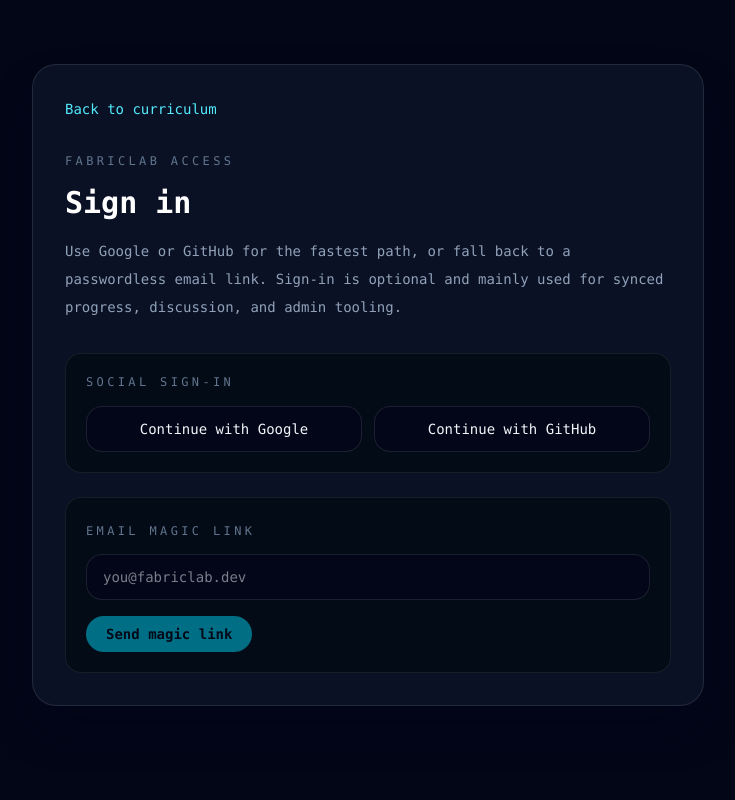
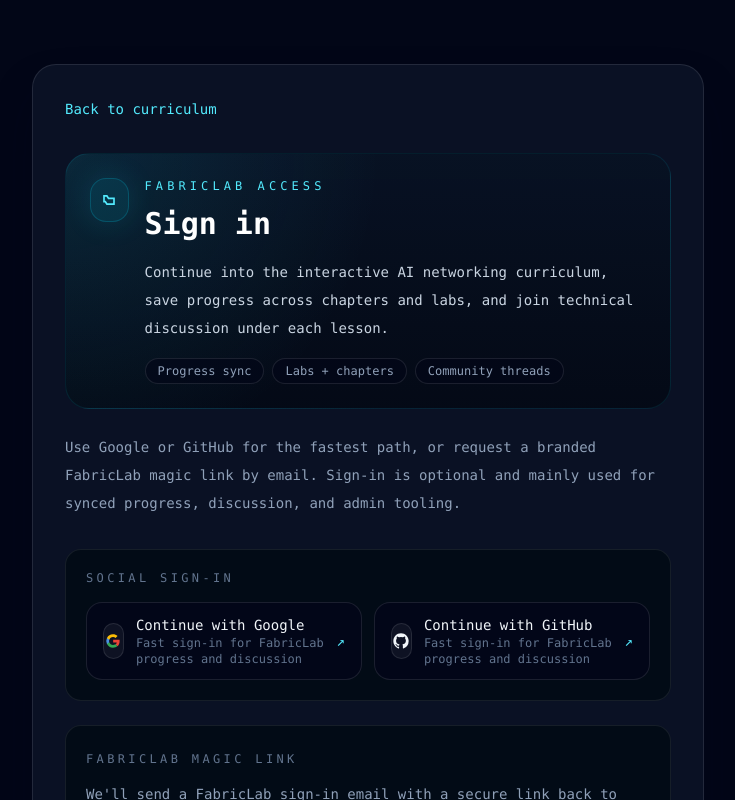
Before and after one commit to g-arjuna/fabriclab, a Next.js app in the folder apps/web/: page /login in a window 1280 px wide. Shown: the top 800 px of the page, without its empty margins (272-1007 px from the left). Built offline with nearby package versions, Linux system fonts and the light colour scheme; no server answers.

Commit message:
Polish login branding and auth copy

```diff
--- a/apps/web/app/login/page.tsx
+++ b/apps/web/app/login/page.tsx
@@ -33,6 +33,61 @@ const socialProviderLabels: Partial<Record<Provider, string>> = {
   fly: "Fly.io",
 };
 
+function GoogleMark() {
+  return (
+    <svg aria-hidden="true" viewBox="0 0 24 24" className="h-4 w-4">
+      <path
+        fill="#EA4335"
+        d="M12.24 10.285v3.91h5.427c-.238 1.258-.952 2.324-2.03 3.04l3.286 2.55c1.916-1.765 3.017-4.362 3.017-7.46 0-.715-.064-1.404-.184-2.04H12.24Z"
+      />
+      <path
+        fill="#34A853"
+        d="M12 22c2.73 0 5.02-.904 6.693-2.444l-3.286-2.55c-.905.607-2.06.97-3.407.97-2.62 0-4.84-1.77-5.636-4.145H2.97v2.63A10 10 0 0 0 12 22Z"
+      />
+      <path
+        fill="#4A90E2"
+        d="M6.364 13.83a5.996 5.996 0 0 1 0-3.66V7.54H2.97a10 10 0 0 0 0 8.92l3.394-2.63Z"
+      />
+      <path
+        fill="#FBBC05"
+        d="M12 6.024c1.485 0 2.82.51 3.87 1.514l2.903-2.902C17.015 2.995 14.728 2 12 2A10 10 0 0 0 2.97 7.54l3.394 2.63C7.16 7.794 9.38 6.024 12 6.024Z"
+      />
+    </svg>
+  );
+}
+
+function GitHubMark() {
+  return (
+    <svg aria-hidden="true" viewBox="0 0 24 24" className="h-4 w-4 fill-current">
+      <path d="M12 .5C5.65.5.5 5.7.5 12.13c0 5.14 3.29 9.5 7.86 11.03.58.11.79-.26.79-.57 0-.28-.01-1.03-.02-2.03-3.2.71-3.88-1.57-3.88-1.57-.52-1.35-1.28-1.71-1.28-1.71-1.04-.73.08-.71.08-.71 1.15.08 1.75 1.2 1.75 1.2 1.02 1.78 2.68 1.27 3.33.97.1-.75.4-1.27.72-1.56-2.55-.3-5.24-1.3-5.24-5.76 0-1.27.45-2.3 1.18-3.12-.12-.3-.51-1.5.11-3.14 0 0 .97-.31 3.17 1.19a10.86 10.86 0 0 1 5.78 0c2.19-1.5 3.16-1.19 3.16-1.19.63 1.64.24 2.84.12 3.14.74.82 1.18 1.85 1.18 3.12 0 4.47-2.69 5.46-5.25 5.75.41.36.77 1.06.77 2.15 0 1.55-.01 2.8-.01 3.18 0 .31.21.69.8.57A11.66 11.66 0 0 0 23.5 12.13C23.5 5.7 18.35.5 12 .5Z" />
+    </svg>
+  );
+}
+
+function FabricLabGlyph() {
+  return (
+    <div className="flex h-11 w-11 items-center justify-center rounded-2xl border border-cyan-400/20 bg-cyan-400/10 shadow-[0_0_30px_rgba(34,211,238,0.14)]">
+      <svg aria-hidden="true" viewBox="0 0 24 24" className="h-5 w-5 text-cyan-300">
+        <path
+          d="M5 6h5l2 3h7v9H9l-2-3H5V6Zm2 2v5h1.1l2 3H17v-5h-6.1l-2-3H7Z"
+          fill="currentColor"
+        />
+      </svg>
+    </div>
+  );
+}
+
+function getSocialProviderIcon(provider: Provider) {
+  switch (provider) {
+    case "google":
+      return <GoogleMark />;
+    case "github":
+      return <GitHubMark />;
+    default:
+      return <span className="text-xs text-cyan-300">SSO</span>;
+  }
+}
+
 export default function LoginPage() {
   const { user, enabled } = useAuth();
   const env = useMemo(() => getPublicSupabaseEnv(), []);
@@ -66,13 +121,35 @@ export default function LoginPage() {
         <Link href="/curriculum" className="text-sm text-cyan-300 transition hover:text-cyan-200">
           Back to curriculum
         </Link>
-        <p className="mt-8 text-xs uppercase tracking-[0.28em] text-slate-500">FabricLab access</p>
-        <h1 className="mt-4 text-3xl font-semibold text-white">
-          {user ? "You're already signed in" : "Sign in"}
-        </h1>
-        <p className="mt-4 text-sm leading-7 text-slate-400">
-          Use Google or GitHub for the fastest path, or fall back to a passwordless email link.
-          Sign-in is optional and mainly used for synced progress, discussion, and admin tooling.
+        <div className="mt-8 rounded-3xl border border-cyan-400/10 bg-[radial-gradient(circle_at_top_left,rgba(34,211,238,0.12),transparent_48%),linear-gradient(180deg,rgba(8,18,35,0.94),rgba(4,10,22,0.96))] p-6">
+          <div className="flex items-start gap-4">
+            <FabricLabGlyph />
+            <div>
+              <p className="text-xs uppercase tracking-[0.34em] text-cyan-300">FabricLab access</p>
+              <h1 className="mt-3 text-3xl font-semibold text-white">
+                {user ? "You're already signed in" : "Sign in"}
+              </h1>
+              <p className="mt-4 max-w-xl text-sm leading-7 text-slate-300">
+                Continue into the interactive AI networking curriculum, save progress across chapters
+                and labs, and join technical discussion under each lesson.
+              </p>
+              <div className="mt-4 flex flex-wrap gap-2 text-xs text-slate-400">
+                <span className="rounded-full border border-white/10 bg-slate-950/60 px-3 py-1">
+                  Progress sync
+                </span>
+                <span className="rounded-full border border-white/10 bg-slate-950/60 px-3 py-1">
+                  Labs + chapters
+                </span>
+                <span className="rounded-full border border-white/10 bg-slate-950/60 px-3 py-1">
+                  Community threads
+                </span>
+              </div>
+            </div>
+          </div>
+        </div>
+        <p className="mt-6 text-sm leading-7 text-slate-400">
+          Use Google or GitHub for the fastest path, or request a branded FabricLab magic link by
+          email. Sign-in is optional and mainly used for synced progress, discussion, and admin tooling.
         </p>
 
         {!user && (
@@ -107,11 +184,24 @@ export default function LoginPage() {
                           setStatus(error.message);
                         }
                       }}
-                      className="rounded-2xl border border-white/10 bg-slate-950 px-4 py-3 text-sm font-medium text-slate-100 transition hover:border-cyan-500/40 hover:text-white disabled:cursor-not-allowed disabled:opacity-50"
+                      className="flex items-center justify-between rounded-2xl border border-white/10 bg-slate-950 px-4 py-3 text-left text-sm font-medium text-slate-100 transition hover:border-cyan-500/40 hover:bg-slate-900 hover:text-white disabled:cursor-not-allowed disabled:opacity-50"
                     >
-                      {oauthSubmitting === provider
-                        ? `Redirecting to ${socialProviderLabels[provider] ?? provider}...`
-                        : `Continue with ${socialProviderLabels[provider] ?? provider}`}
+                      <span className="flex items-center gap-3">
+                        <span className="flex h-9 w-9 items-center justify-center rounded-full border border-white/10 bg-white/5 text-slate-100">
+                          {getSocialProviderIcon(provider)}
+                        </span>
+                        <span className="flex flex-col">
+                          <span>
+                            {oauthSubmitting === provider
+                              ? `Redirecting to ${socialProviderLabels[provider] ?? provider}...`
+                              : `Continue with ${socialProviderLabels[provider] ?? provider}`}
+                          </span>
+                          <span className="text-xs font-normal text-slate-500">
+                            Fast sign-in for FabricLab progress and discussion
+                          </span>
+                        </span>
+                      </span>
+                      <span className="text-cyan-300">↗</span>
                     </button>
                   ))}
                 </div>
@@ -120,8 +210,11 @@ export default function LoginPage() {
 
             <div className="rounded-2xl border border-white/8 bg-[#020b16] p-5">
               <label htmlFor="email" className="text-xs uppercase tracking-[0.28em] text-slate-500">
-                Email magic link
+                FabricLab magic link
               </label>
+              <p className="mt-3 text-sm leading-6 text-slate-400">
+                We&apos;ll send a FabricLab sign-in email with a secure link back to this device.
+              </p>
               <input
                 id="email"
                 type="email"
@@ -153,7 +246,7 @@ export default function LoginPage() {
                   setStatus(
                     error
                       ? error.message
-                      : "Magic link sent. Open the email on this device to complete sign-in.",
+                      : `FabricLab sign-in link sent to ${email}. Open the email on this device to complete sign-in.`,
                   );
                 }}
                 className="mt-4 rounded-full bg-cyan-400 px-5 py-2 text-sm font-semibold text-slate-950 transition hover:bg-cyan-300 disabled:cursor-not-allowed disabled:opacity-50"
```
